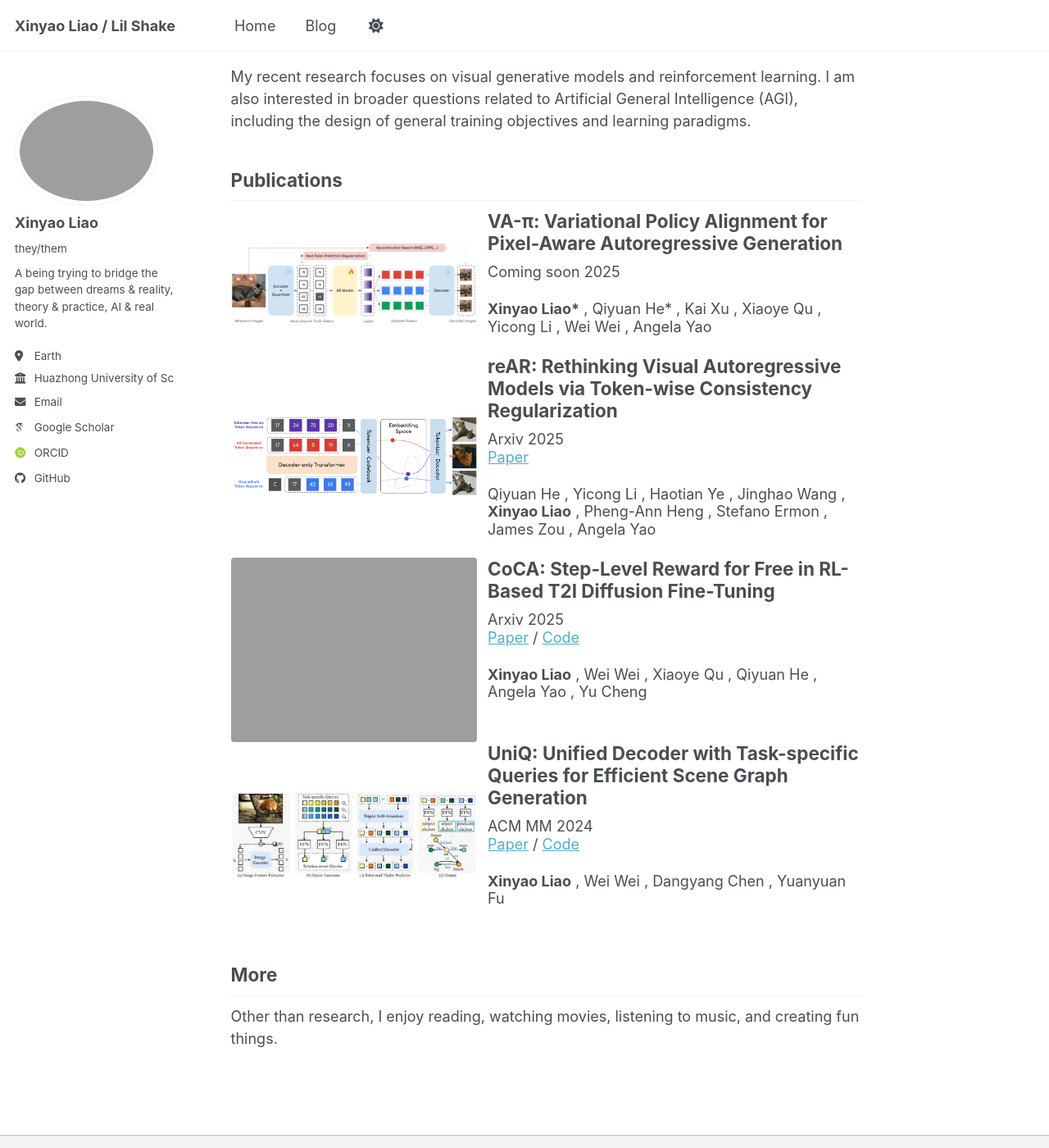
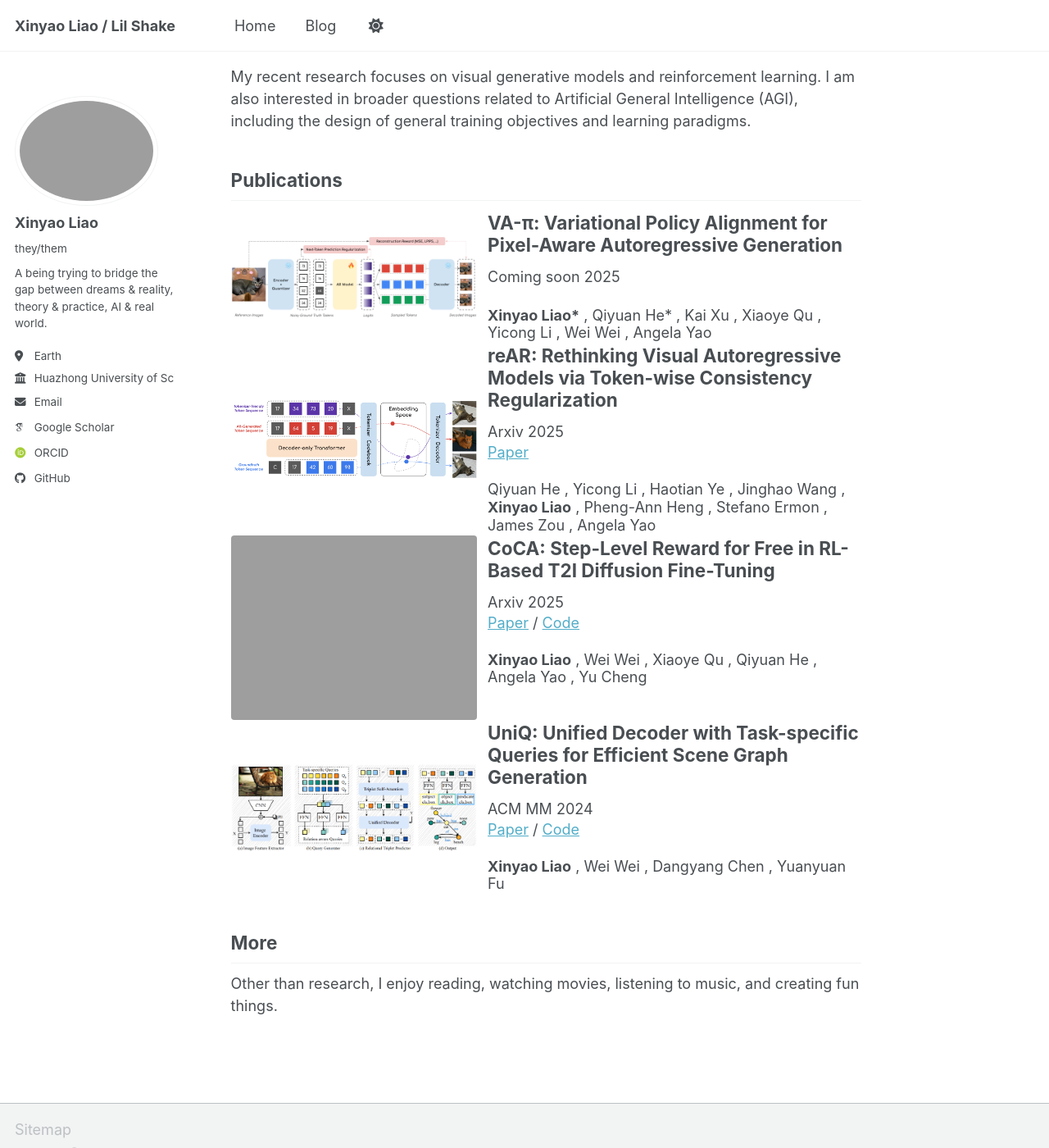
Before and after one commit to Lil-Shake/Lil-Shake.github.io, a Jekyll site: the page built from _pages/about.md, in a window 1280 px wide and 1400 px high, scrolled down 243 px. Shown: the whole window at 82% size. Built offline with Jekyll 4.4.1, drawn with Linux system fonts in a browser that asks for light colours; some web fonts are replaced; a script bundle is joined from its source files by our own code; library files that are not in the unit come from our copies.

Commit message:
update pub space

```diff
--- a/_sass/layout/_archive.scss
+++ b/_sass/layout/_archive.scss
@@ -133,25 +133,17 @@
     flex: 1 1 auto;
     line-height: 1.2; // slightly tighter line spacing for the whole block
 
-    // Tighter vertical rhythm inside publication block
-    .archive__item-title {
-      margin-top: 0;
-      margin-bottom: 0;
+    // Tighter and uniform vertical rhythm inside publication block
+    .archive__item-title,
+    .venue-badge,
+    .pub-links,
+    .pub-authors {
+      margin-top: 0.1rem;
+      margin-bottom: 0.1rem;
     }
 
     .venue-badge {
       display: inline-block;
-      margin-top: 0;
-      margin-bottom: 0;
-    }
-
-    .pub-links {
-      margin-top: 0;
-      margin-bottom: 0;
-    }
-
-    .pub-authors {
-      margin-top: 0;
     }
   }
 
```
